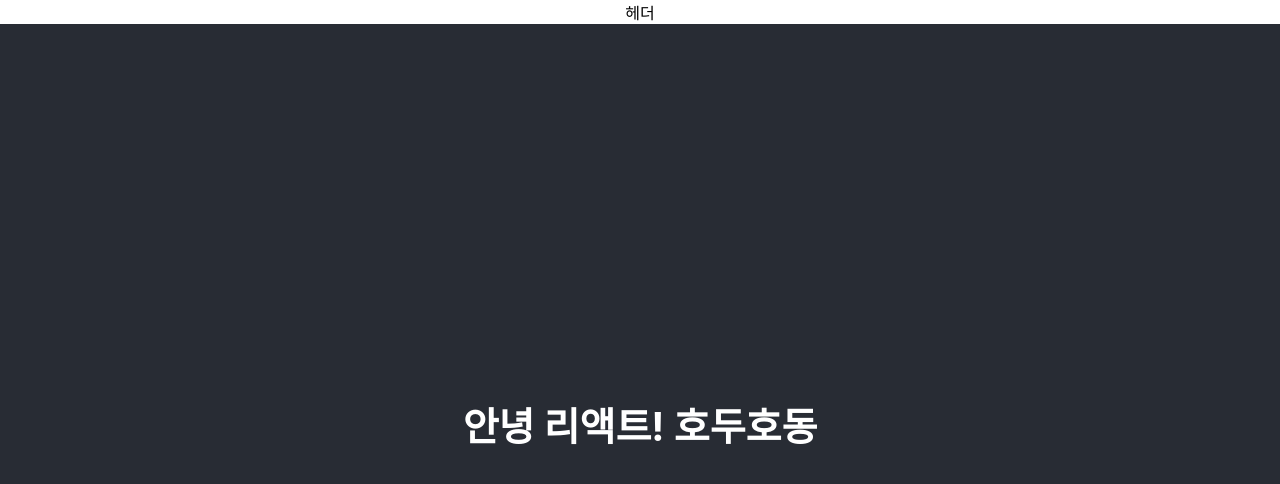
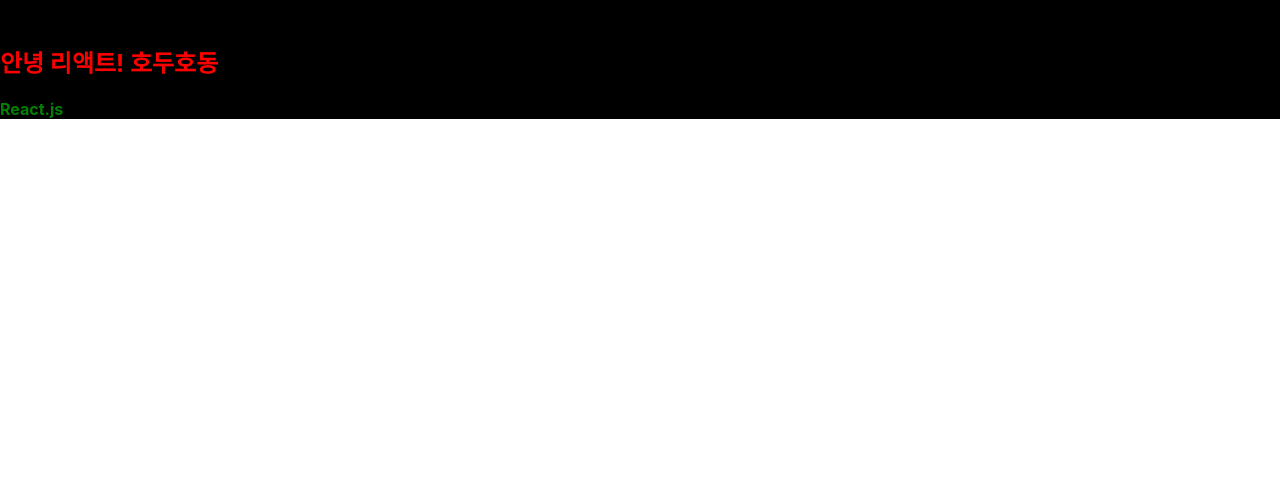
Before and after one commit to oduodg/TIL, a React (Create React App) app in the folder JavaScript/한입 크기로 잘라 먹는 리액트/reactexam1/: page / in a window 1280 px wide. Shown: the top 484 px of the page. Built offline with nearby package versions, Linux system fonts and the light colour scheme.

Commit message:
JSX에 CSS를 inline 방식으로 적용시키기

```diff
--- a/JavaScript/한입 크기로 잘라 먹는 리액트/reactexam1/src/App.css
+++ b/JavaScript/한입 크기로 잘라 먹는 리액트/reactexam1/src/App.css
@@ -1,38 +1,11 @@
-.App {
-  text-align: center;
+.App{
+  background-color: black;
 }
 
-.App-logo {
-  height: 40vmin;
-  pointer-events: none;
+h2 {
+  color: red;
 }
 
-@media (prefers-reduced-motion: no-preference) {
-  .App-logo {
-    animation: App-logo-spin infinite 20s linear;
-  }
+#bold_text {
+  color: green;
 }
-
-.App-header {
-  background-color: #282c34;
-  min-height: 100vh;
-  display: flex;
-  flex-direction: column;
-  align-items: center;
-  justify-content: center;
-  font-size: calc(10px + 2vmin);
-  color: white;
-}
-
-.App-link {
-  color: #61dafb;
-}
-
-@keyframes App-logo-spin {
-  from {
-    transform: rotate(0deg);
-  }
-  to {
-    transform: rotate(360deg);
-  }
-}
--- a/JavaScript/한입 크기로 잘라 먹는 리액트/reactexam1/src/App.js
+++ b/JavaScript/한입 크기로 잘라 먹는 리액트/reactexam1/src/App.js
@@ -1,14 +1,26 @@
-import './App.css';
+import React from "react";
+// import './App.css'; // css 파일 불러와서 스타일링할 수 있다.
 import MyHeader from './MyHeader'; // MyHeader 불러오기
 
 function App() {
   let name = "호두호동";
+
+  const style = {
+    App: {
+      backgroundColor: "black",
+    },
+    h2: {
+      color: "red",
+    },
+    bold_text: {
+      color: "green",
+    },
+  }
   return (
-    <div className="App">
+    <div style={style.App}>
       <MyHeader />
-      <header className="App-header">
-        <h2>안녕 리액트! {name}</h2>
-      </header>
+        <h2 style={style.h2}>안녕 리액트! {name}</h2>
+        <b style={style.bold_text} id="bold_text">React.js</b>
     </div>
   );
 }
--- /dev/null
+++ b/JavaScript/한입 크기로 잘라 먹는 리액트/reactexam1/src/MyFooter.js
@@ -0,0 +1,5 @@
+const MyFooter = () => {
+    return <footer>myfooter</footer>
+}
+
+export default MyFooter;
```
